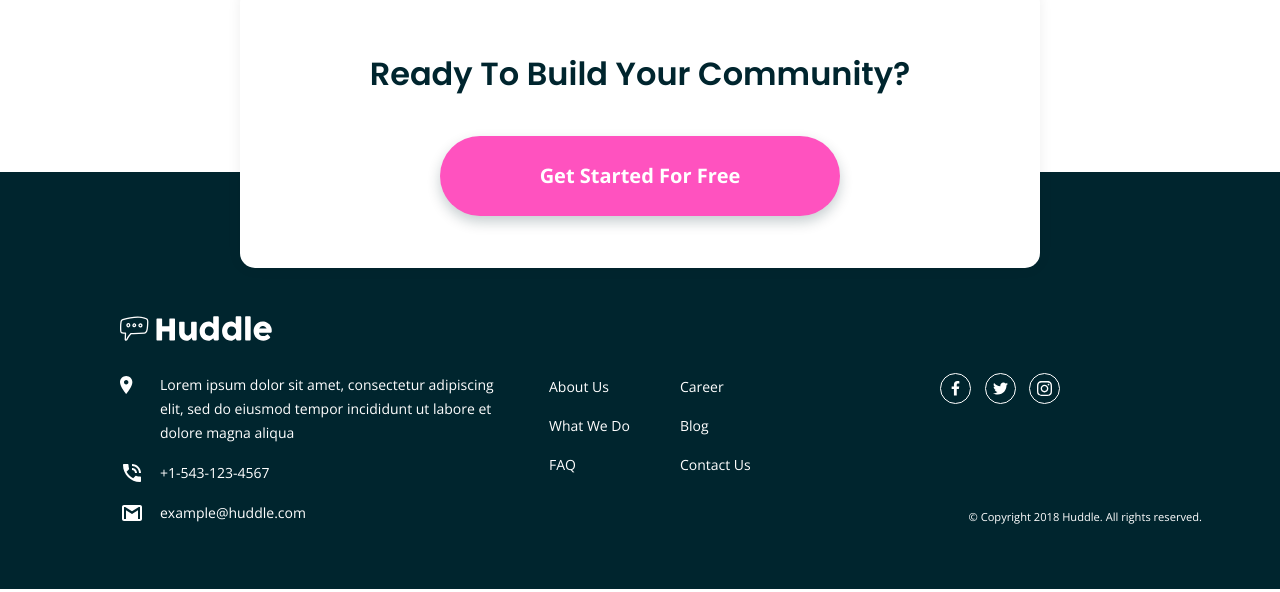
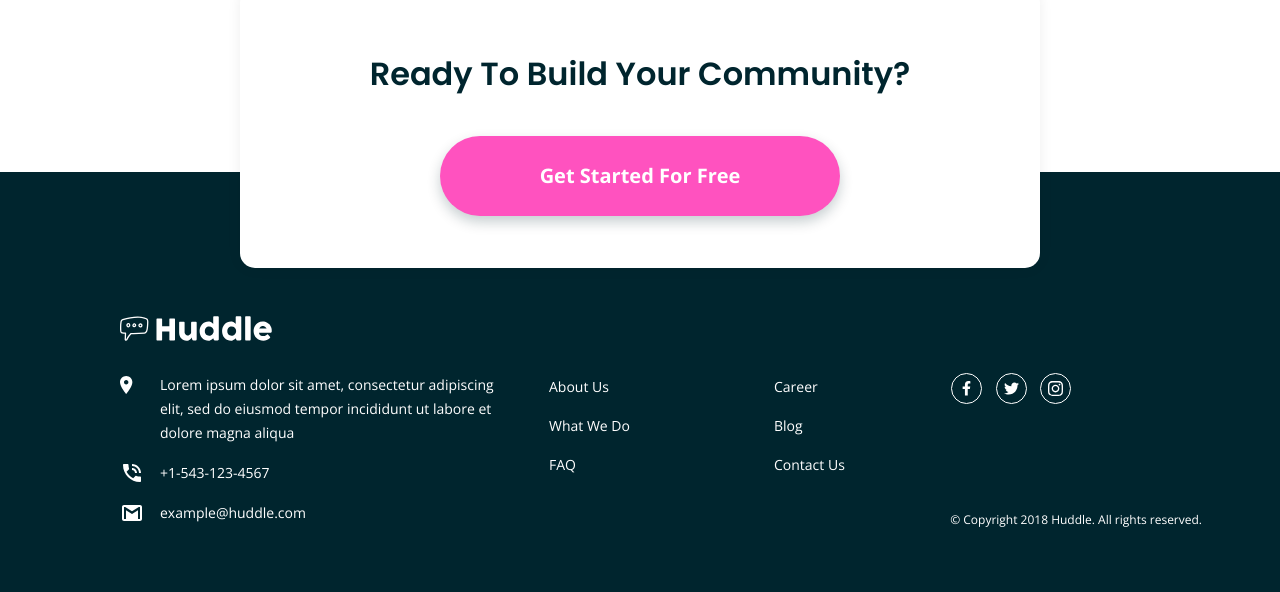
Before and after one commit to miguelzaga/huddle-landing-page-with-alternating-feature-blocks, a JavaScript app: page / in a window 1280 px wide. Shown: the part 2342-2934 px from the top of the page. Built offline with nearby package versions, Linux system fonts and the light colour scheme.

Commit message:
fixed lighthouse accesibility problems

```diff
--- a/src/App.js
+++ b/src/App.js
@@ -152,31 +152,28 @@ function App() {
             </ul>
 
             <ul className="footer__links">
-              <div className="footer__link-list">
               <li>
-                  <a className="footer__link" href="#">
+                <a className="footer__link-a" href="#">
                   About Us
                 </a>
               </li>
               <li>
-                  <a className="footer__link" href="#">
+                <a className="footer__link-a" href="#">
                   What We Do
                 </a>
               </li>
               <li>
-                  <a className="footer__link" href="#">
+                <a className="footer__link-a" href="#">
                   FAQ
                 </a>
               </li>
-              </div>
-              <div className="footer__link-list">
               <li>
-                  <a className="footer__link" href="#">
+                <a className="footer__link-a" href="#">
                   Career
                 </a>
               </li>
               <li>
-                  <a className="footer__link" href="#">
+                <a className="footer__link-a" href="#">
                   Blog
                 </a>
               </li>
@@ -185,26 +182,25 @@ function App() {
                   Contact Us
                 </a>
               </li>
-              </div>
             </ul>
 
             <ul className="footer__socials">
               <li>
-                <a className="footer__social footer__social--facebook" href="#">
+                <a aria-label="Facebook" className="footer__social footer__social--facebook" href="#">
                   <svg xmlns="http://www.w3.org/2000/svg" viewBox="0 0 320 512">
                     <path d="M279.14 288l14.22-92.66h-88.91v-60.13c0-25.35 12.42-50.06 52.24-50.06h40.42V6.26S260.43 0 225.36 0c-73.22 0-121.08 44.38-121.08 124.72v70.62H22.89V288h81.39v224h100.17V288z" />
                   </svg>{" "}
                 </a>
               </li>
               <li>
-                <a className="footer__social" href="#">
+                <a aria-label="Twitter" className="footer__social" href="#">
                   <svg xmlns="http://www.w3.org/2000/svg" viewBox="0 0 512 512">
                     <path d="M459.37 151.716c.325 4.548.325 9.097.325 13.645 0 138.72-105.583 298.558-298.558 298.558-59.452 0-114.68-17.219-161.137-47.106 8.447.974 16.568 1.299 25.34 1.299 49.055 0 94.213-16.568 130.274-44.832-46.132-.975-84.792-31.188-98.112-72.772 6.498.974 12.995 1.624 19.818 1.624 9.421 0 18.843-1.3 27.614-3.573-48.081-9.747-84.143-51.98-84.143-102.985v-1.299c13.969 7.797 30.214 12.67 47.431 13.319-28.264-18.843-46.781-51.005-46.781-87.391 0-19.492 5.197-37.36 14.294-52.954 51.655 63.675 129.3 105.258 216.365 109.807-1.624-7.797-2.599-15.918-2.599-24.04 0-57.828 46.782-104.934 104.934-104.934 30.213 0 57.502 12.67 76.67 33.137 23.715-4.548 46.456-13.32 66.599-25.34-7.798 24.366-24.366 44.833-46.132 57.827 21.117-2.273 41.584-8.122 60.426-16.243-14.292 20.791-32.161 39.308-52.628 54.253z" />
                   </svg>
                 </a>
               </li>
               <li>
-                <a className="footer__social" href="#">
+                <a aria-label="Instagram" className="footer__social" href="#">
                   <svg xmlns="http://www.w3.org/2000/svg" viewBox="0 0 448 512">
                     <path d="M224.1 141c-63.6 0-114.9 51.3-114.9 114.9s51.3 114.9 114.9 114.9S339 319.5 339 255.9 287.7 141 224.1 141zm0 189.6c-41.1 0-74.7-33.5-74.7-74.7s33.5-74.7 74.7-74.7 74.7 33.5 74.7 74.7-33.6 74.7-74.7 74.7zm146.4-194.3c0 14.9-12 26.8-26.8 26.8-14.9 0-26.8-12-26.8-26.8s12-26.8 26.8-26.8 26.8 12 26.8 26.8zm76.1 27.2c-1.7-35.9-9.9-67.7-36.2-93.9-26.2-26.2-58-34.4-93.9-36.2-37-2.1-147.9-2.1-184.9 0-35.8 1.7-67.6 9.9-93.9 36.1s-34.4 58-36.2 93.9c-2.1 37-2.1 147.9 0 184.9 1.7 35.9 9.9 67.7 36.2 93.9s58 34.4 93.9 36.2c37 2.1 147.9 2.1 184.9 0 35.9-1.7 67.7-9.9 93.9-36.2 26.2-26.2 34.4-58 36.2-93.9 2.1-37 2.1-147.8 0-184.8zM398.8 388c-7.8 19.6-22.9 34.7-42.6 42.6-29.5 11.7-99.5 9-132.1 9s-102.7 2.6-132.1-9c-19.6-7.8-34.7-22.9-42.6-42.6-11.7-29.5-9-99.5-9-132.1s-2.6-102.7 9-132.1c7.8-19.6 22.9-34.7 42.6-42.6 29.5-11.7 99.5-9 132.1-9s102.7-2.6 132.1 9c19.6 7.8 34.7 22.9 42.6 42.6 11.7 29.5 9 99.5 9 132.1s2.7 102.7-9 132.1z" />
                   </svg>
--- a/src/scss/04-globals/_footer.scss
+++ b/src/scss/04-globals/_footer.scss
@@ -27,6 +27,7 @@
     @include breakpoint($lg) {
       flex-direction: row;
       gap: 50px;
+      height: 155px;
     }
     @include breakpoint($x-lg) {
       gap: 130px;
@@ -55,29 +56,17 @@
   &__links {
     line-height: 1.93;
     margin-bottom: 24px;
+    display: grid;
+    gap: 16px;
     @include breakpoint($lg) {
       flex-basis: 296px;
       margin: 0;
-      display: flex;
-      gap: 50px;
+      grid-template-columns: repeat(2, 82px);
+      grid-template-rows: repeat(3, 27px);
+      grid-auto-flow: column;
+      gap: 12px 143px;
     }
     @include breakpoint($x-lg) {
-      gap: 143px;
-    }
-  }
-
-  &__link-list {
-    display: flex;
-    flex-direction: column;
-    gap: 16px;
-    &:first-child {
-      margin-bottom: 16px;
-      @include breakpoint($lg) {
-        margin: 0;
-      }
-    }
-    @include breakpoint($lg) {
-      gap: 12px;
     }
   }
 
@@ -123,6 +112,7 @@
     font-size: rem(11.1304px);
     line-height: 17px;
     @include breakpoint($lg) {
+      font-size: rem(12px);
       position: absolute;
       bottom: 0;
       right: 0;
```
Lines whose indentation alone changed are shown as unchanged.
